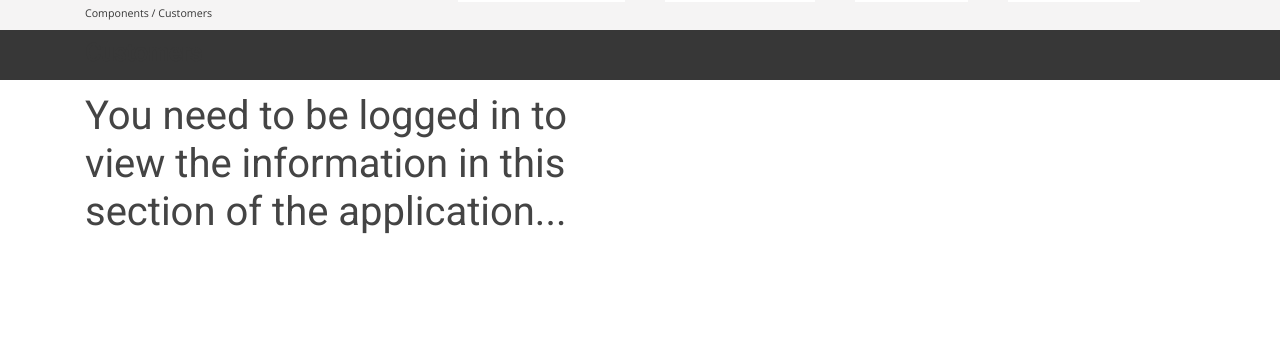
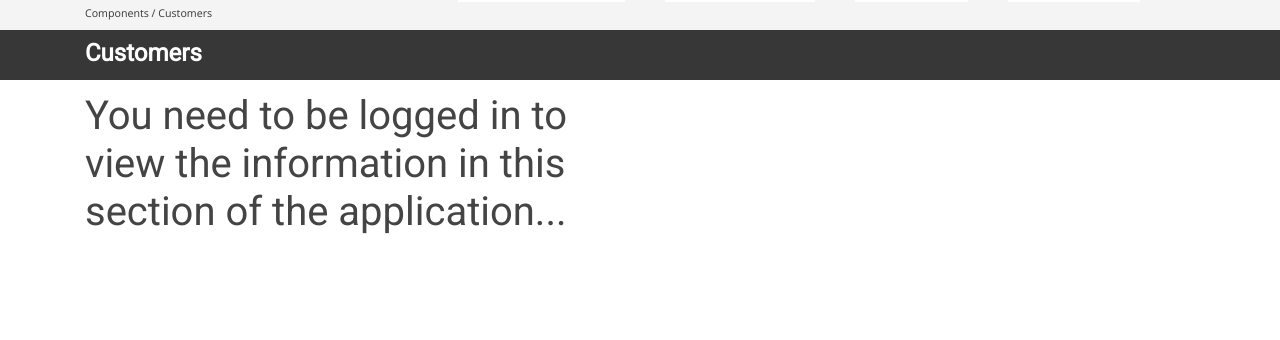
Before and after one commit to DFrost55555/tracker, a Django app: template apps/customers/templates/customers/cust_home.html in a window 1280 px wide. Shown: the part 118-458 px from the top of the page. Run offline with Django 3.2, Linux system fonts and the light colour scheme; the template is opened without the code that fills it, so the values that code supplies are empty; parts of the project's set-up code (start-up, migrations or seed data) failed here and were passed over; some libraries are stand-ins or nearby versions.

Commit message:
Update cust_pgheader.html

```diff
--- a/apps/customers/templates/customers/cust_pgheader.html
+++ b/apps/customers/templates/customers/cust_pgheader.html
@@ -1,5 +1,5 @@
     <div class="fixed-pgheader">
         <div class="container">
-            <p><a href="{% url 'cust-home' %}">Customers</a></p>
+            <p><a class="fixed-pgheader" href="{% url 'cust-home' %}">Customers</a></p>
         </div>
     </div>
```
